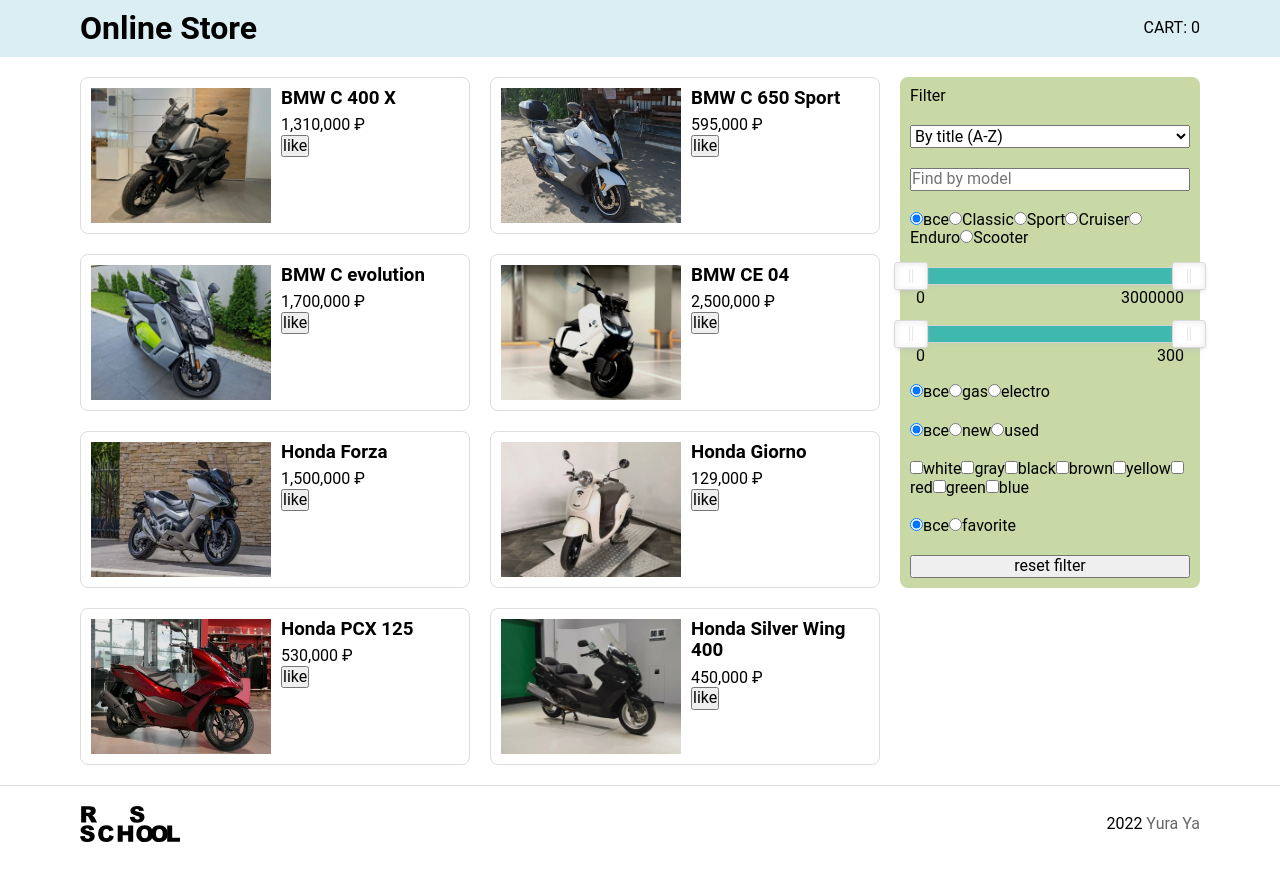
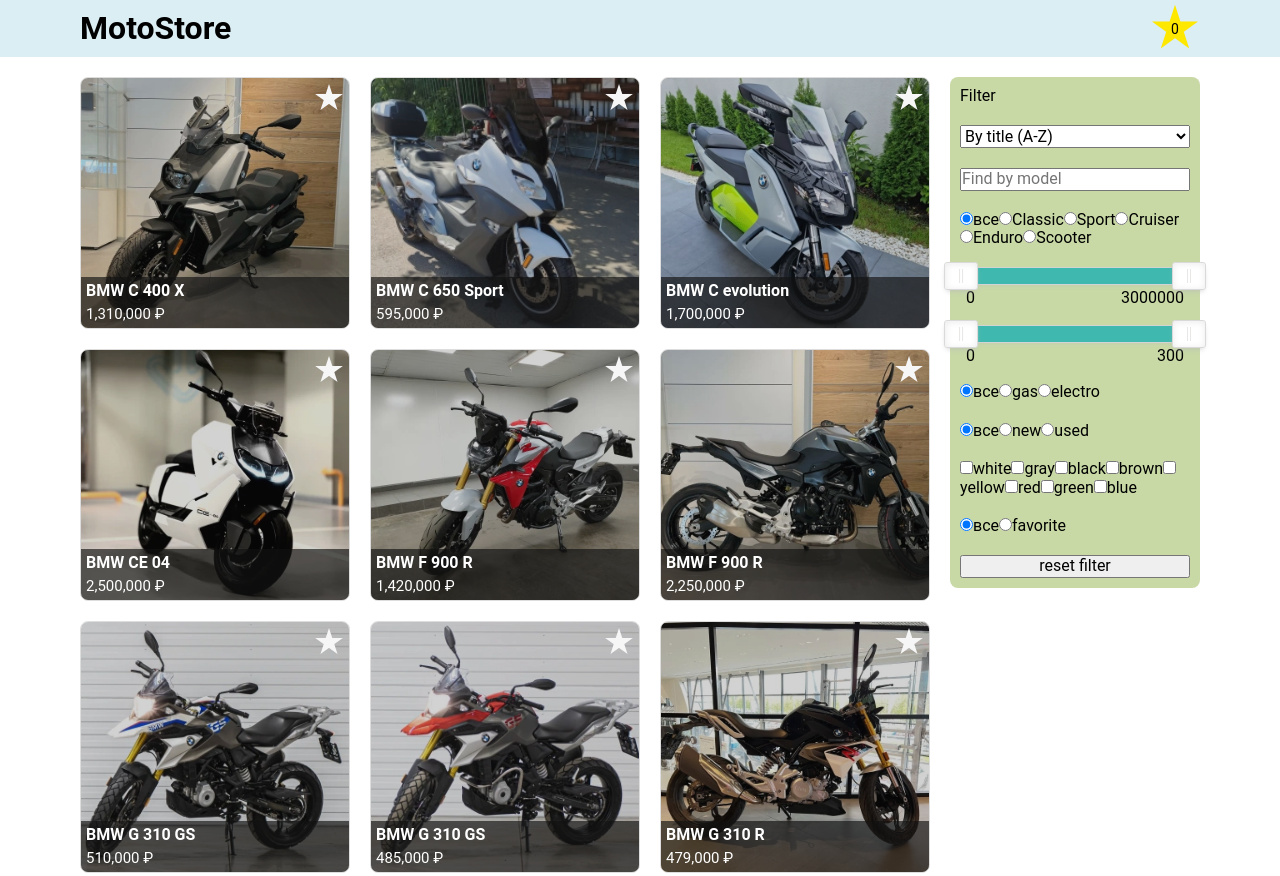
Before and after one commit to yygthb/-rsschool-stage1, a website built with webpack: page online-store/public/index.html in a window 1280 px wide. Shown: the top 876 px of the page. Built offline with nearby package versions, Linux system fonts and the light colour scheme.

Commit message:
feat: card item and favorites styles

```diff
--- a/online-store/public/index.html
+++ b/online-store/public/index.html
@@ -7,7 +7,7 @@
 
     <link rel="shortcut icon" href="./favicon.ico" type="image/x-icon" />
 
-    <title>Online Store</title>
+    <title>MotoStore - Online Store for Rider and Motorcycle</title>
   </head>
 
   <body></body>
--- a/online-store/src/assets/scripts/components/card.ts
+++ b/online-store/src/assets/scripts/components/card.ts
@@ -1,4 +1,5 @@
 import { INodeProps, NodeElement } from '../utils/nodeElement';
+import { Image } from './UI/Image';
 
 export interface IMotoCard {
   id: string;
@@ -72,23 +73,32 @@
       content: price.toLocaleString(),
     });
 
-    const fav = new NodeElement({
-      parentNode: info.node,
+    const favBtn = new NodeElement({
+      parentNode: this.node,
       tagName: 'button',
       classNames: 'item__fav-button',
-      content: 'like',
     });
 
     if (isFav) {
       this.node.classList.add('fav');
     }
 
-    fav.node.onclick = () => {
+    favBtn.node.onclick = () => {
       const res: string = cb(this.id);
       if (res === 'ok') {
         this.updateFav();
       }
     };
+
+    const favImg = new Image({
+      parentNode: favBtn.node,
+      classNames: 'fav-icon',
+    });
+    favImg.init({
+      src: './assets/img/icons/star.svg',
+      alt: 'star icon',
+      title: 'Add to favorites ',
+    });
   }
 
   updateFav() {
--- a/online-store/src/assets/scripts/components/cart.ts
+++ b/online-store/src/assets/scripts/components/cart.ts
@@ -1,18 +1,30 @@
 import { CartStorage } from '../controller/cartStorage';
 import { INodeProps, NodeElement } from '../utils/nodeElement';
+import { Image } from './UI/Image';
 
 class Cart extends NodeElement {
   private favsContent: NodeElement;
   private cart: CartStorage;
 
   constructor(nodeProps: INodeProps) {
-    super({ ...nodeProps, content: 'CART: ' });
+    super({ ...nodeProps });
 
     this.cart = new CartStorage();
+
+    const favImg = new Image({
+      parentNode: this.node,
+      classNames: 'cart-icon',
+    });
+    favImg.init({
+      src: './assets/img/icons/star.svg',
+      alt: 'cart icon',
+      title: 'Favorites collection',
+    });
 
     this.favsContent = new NodeElement({
       parentNode: this.node,
       tagName: 'span',
+      classNames: 'cart-count',
       content: this.cart.favs.length.toString(),
     });
   }
--- a/online-store/src/assets/scripts/components/header.ts
+++ b/online-store/src/assets/scripts/components/header.ts
@@ -26,7 +26,7 @@
       parentNode: this.content.node,
       tagName: 'h1',
       classNames: 'app__title',
-      content: 'Online Store',
+      content: 'MotoStore',
     });
 
     this.content.node.append(cart.node);
--- a/online-store/src/assets/scripts/state/state.ts
+++ b/online-store/src/assets/scripts/state/state.ts
@@ -4,5 +4,5 @@
 import enduro from './enduro.json';
 import scooter from './scooter.json';
 
-export const state = [...scooter];
-// export const state = [...classic, ...sport, ...cruiser, ...enduro, ...scooter];
+// export const state = [...scooter];
+export const state = [...classic, ...sport, ...cruiser, ...enduro, ...scooter];
--- a/online-store/src/assets/scss/base/_responsive.scss
+++ b/online-store/src/assets/scss/base/_responsive.scss
@@ -1,7 +1,7 @@
 // breakpoints
 $desktop-bp: 1200px;
-$tablet-bp: 768px;
-$mobile-bp: 575px;
+$tablet-bp: 900px;
+$mobile-bp: 500px;
 
 $breakpoints: (
   d: $desktop-bp,
--- a/online-store/src/assets/scss/components/_app.scss
+++ b/online-store/src/assets/scss/components/_app.scss
@@ -17,6 +17,22 @@
 
         @include media(t) {
           font-size: 24px;
+        }
+      }
+
+      .cart {
+        position: relative;
+
+        .cart-icon {
+          width: 50px;
+        }
+
+        .cart-count {
+          position: absolute;
+          top: 52%;
+          right: 50%;
+          transform: translate(50%, -50%);
+          font-size: 14px;
         }
       }
     }
--- a/online-store/src/assets/scss/components/_card.scss
+++ b/online-store/src/assets/scss/components/_card.scss
@@ -1,11 +1,9 @@
 .card__item {
-  padding: 10px;
+  position: relative;
   height: max-content;
-  display: grid;
-  grid-template-columns: 180px 1fr;
-  gap: 10px;
   border: 1px solid #ddd;
   border-radius: $box-border-radius;
+  overflow: hidden;
 
   @include media(d) {
     grid-template-columns: 180px 1fr;
@@ -18,7 +16,7 @@
   .item__img {
     position: relative;
     display: block;
-    height: 135px;
+    height: 250px;
     background-color: rgba(#ddd, 0.2);
     background-position: center;
     background-repeat: no-repeat;
@@ -32,17 +30,59 @@
       right: 0;
       display: block;
       content: "";
-      background-color: rgba(#000, 0.1);
+      background-color: rgba(#222, 0.2);
       transition: background-color 0.3s ease-out;
     }
   }
 
-  .item__title {
-    margin-bottom: 7px;
+  .item__info {
+    position: absolute;
+    bottom: 0;
+    width: 100%;
+    padding: 5px;
+    color: #fff;
+    background-color: rgba(#111, 0.65);
+
+    .item__title {
+      margin-bottom: 5px;
+      font-size: 16px;
+      white-space: nowrap;
+      overflow: hidden;
+      text-overflow: ellipsis;
+    }
+
+    .item__price {
+      font-size: 15px;
+
+      &::after {
+        content: " ₽";
+      }
+    }
   }
 
-  .item__price::after {
-    content: " ₽";
+  .item__fav-button {
+    position: absolute;
+    top: 5px;
+    right: 5px;
+    width: 30px;
+    border: none;
+    background-color: transparent;
+
+    .fav-icon {
+      filter: invert(0) sepia(1) saturate(0) hue-rotate(0deg);
+    }
+
+    &:hover {
+      .fav-icon {
+        filter: invert(0) sepia(1) saturate(10) hue-rotate(340deg);
+      }
+    }
+
+    &:active {
+      .fav-icon {
+        filter: invert(0) sepia(1) saturate(10) hue-rotate(300deg);
+      }
+    }
   }
 
   &:hover {
@@ -53,7 +93,21 @@
 
   &.fav {
     .item__fav-button {
-      background-color: coral;
+      .fav-icon {
+        filter: invert(0) sepia(0) saturate(30) hue-rotate(320deg);
+      }
+
+      &:hover {
+        .fav-icon {
+          filter: invert(0) sepia(1) saturate(10) hue-rotate(340deg);
+        }
+      }
+
+      &:active {
+        .fav-icon {
+          filter: invert(0) sepia(1) saturate(10) hue-rotate(300deg);
+        }
+      }
     }
   }
 }
--- a/online-store/src/assets/scss/components/_store.scss
+++ b/online-store/src/assets/scss/components/_store.scss
@@ -3,24 +3,28 @@
   flex-direction: row;
   gap: 20px;
 
-  @include media(d) {
+  @include media(t) {
     flex-direction: column;
   }
 
   &__content {
     flex: 1;
     display: grid;
-    grid-template-columns: repeat(2, 1fr);
+    grid-template-columns: repeat(3, 1fr);
     gap: 20px;
     height: max-content;
 
-    @include media(t) {
+    @include media(d) {
+      grid-template-columns: repeat(2, 1fr);
+    }
+
+    @include media(m) {
       grid-template-columns: 1fr;
     }
   }
 
   &__filter {
-    width: 300px;
+    width: 250px;
     height: max-content;
     order: 1;
     display: flex;
@@ -29,7 +33,7 @@
     padding: 10px;
     border-radius: $box-border-radius;
 
-    @include media(d) {
+    @include media(t) {
       width: 100%;
       order: -1;
       min-height: inherit;
```
Also changed, not shown: online-store/public/favicon.ico, online-store/src/assets/img/icons/star.svg (added).
